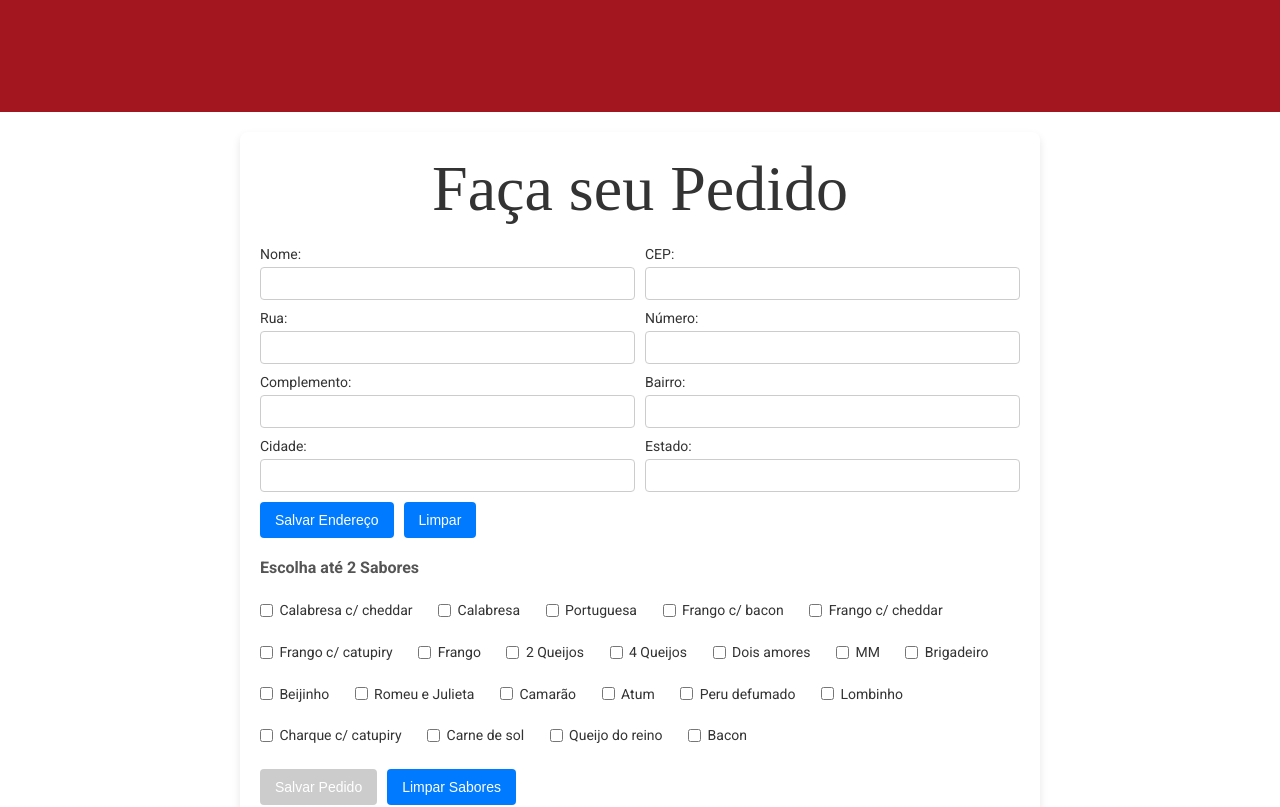
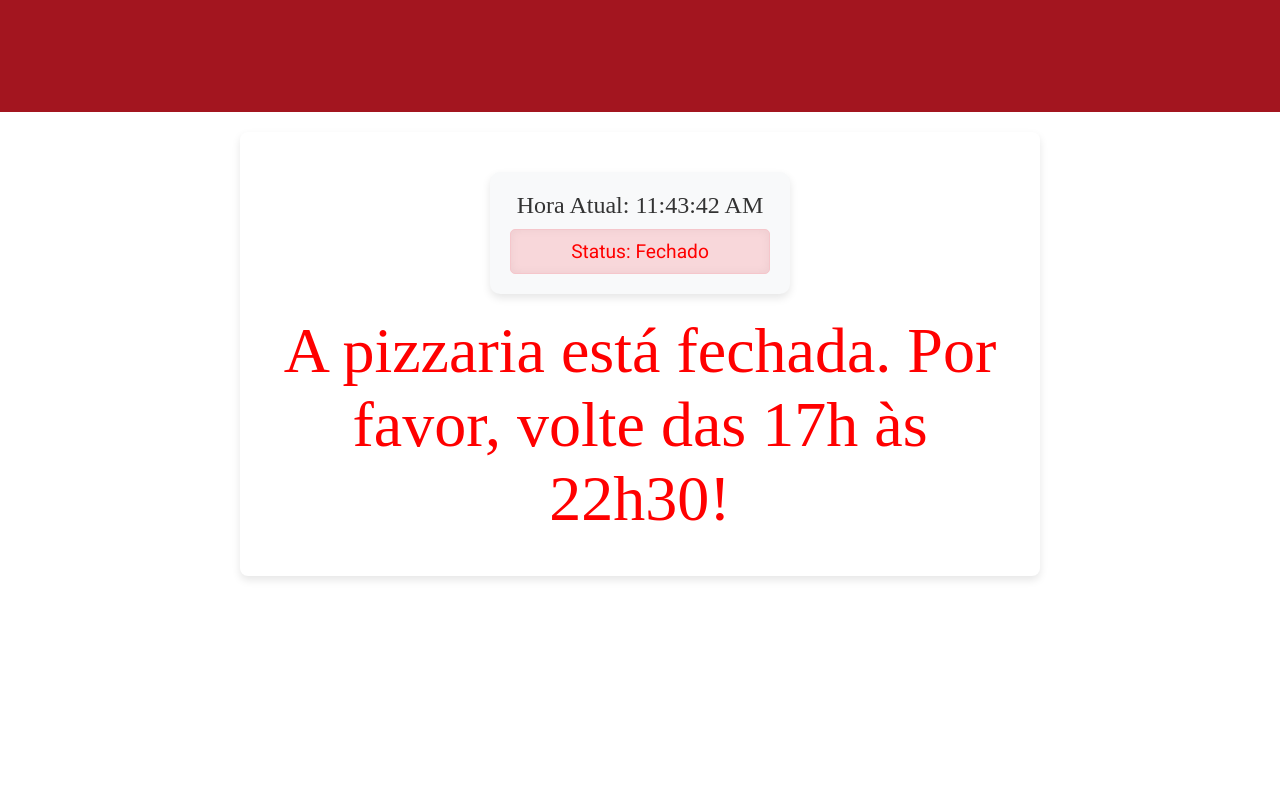
Before and after one commit to BMinority/REACT-Emporio-Pizzas, a React (Vite) app in the folder emporio-das-pizzas/: page / in a window 1280 px wide. Shown: the part 4700-5507 px from the top of the page. After the commit the page ends 5296 px from the top, so only its background shows below. Built offline with nearby package versions, Linux system fonts and the light colour scheme; a web font is replaced by a local one.

Commit message:
feat relogio aberto fechado

```diff
--- a/emporio-das-pizzas/src/components/Order.jsx
+++ b/emporio-das-pizzas/src/components/Order.jsx
@@ -1,8 +1,10 @@
 import { useState } from 'react';
 import '../css/Order.css';
+import Relogio from './Relogio';
 
 function Pedidos() {
-    // Estados para o Formulário de Endereço
+    const [aberto, setAberto] = useState(true);
+
     const [endereco, setEndereco] = useState({
         nome: '',
         cep: '',
@@ -19,7 +21,7 @@ function Pedidos() {
     const [sabores, setSabores] = useState([]);
     const [pedidos, setPedidos] = useState([]);
 
-    // Função para lidar com as mudanças do formulário de endereço
+    //mudanças do formulário de endereço
     const handleEnderecoChange = (e) => {
         setEndereco({
             ...endereco,
@@ -27,7 +29,6 @@ function Pedidos() {
         });
     };
 
-    // Função para salvar o endereço
     const salvarEndereco = () => {
         if (validarEndereco()) {
             setEnderecoSalvo(endereco);
@@ -46,24 +47,21 @@ function Pedidos() {
         }
     };
 
-    // Função para validar o formulário de endereço
     const validarEndereco = () => {
         return endereco.nome && endereco.rua && endereco.numero && endereco.bairro &&
             endereco.cidade && endereco.estado;
     };
 
-    // Função para editar o endereço
     const editarEndereco = () => {
         setEndereco(enderecoSalvo);
         setEnderecoSalvo(null);
     };
 
-    // Função para excluir o endereço
     const excluirEndereco = () => {
         setEnderecoSalvo(null);
     };
 
-    // Função para lidar com as seleções de sabores
+    //seleção de sabores
     const handleSaborChange = (e) => {
         const saborSelecionado = e.target.value;
         if (e.target.checked) {
@@ -75,7 +73,6 @@ function Pedidos() {
         }
     };
 
-    // Função para salvar um pedido
     const salvarPedido = () => {
         if (sabores.length > 0) {
             setPedidos([...pedidos, sabores]);
@@ -83,18 +80,15 @@ function Pedidos() {
         }
     };
 
-    // Função para limpar os sabores selecionados
     const limparSabores = () => {
         setSabores([]);
     };
 
-    // Função para excluir um pedido
     const excluirPedido = (index) => {
         const novosPedidos = pedidos.filter((_, i) => i !== index);
         setPedidos(novosPedidos);
     };
 
-    // Função para gerar a mensagem do WhatsApp
     const gerarMensagemWhatsApp = () => {
         if (!enderecoSalvo || pedidos.length === 0) return '';
 
@@ -110,16 +104,18 @@ function Pedidos() {
         return `${saudacao}${mensagemEndereco}\n${mensagemPedidos}\n\n${mensagemQuantidade}`;
     };
 
-    // URLs de WhatsApp com a mensagem personalizada
+    // URLs de WhatsApp
     const mensagem = encodeURIComponent(gerarMensagemWhatsApp());
     const whatsappUrl01 = `https://wa.me/5581988813531?text=${mensagem}`;
     const whatsappUrl02 = `https://wa.me/5581988241010?text=${mensagem}`;
 
     return (
         <section id="order" className="order-section">
+            <Relogio setAberto={setAberto} />
+            {aberto ? (
+                <>
                     <h3>Faça seu Pedido</h3>
 
-            {/* Formulário de Endereço */}
                     {!enderecoSalvo && (
                         <div className="address-form">
                             <label>
@@ -164,7 +160,6 @@ function Pedidos() {
                         </div>
                     )}
 
-            {/* Visualização do Endereço */}
                     {enderecoSalvo && (
                         <div className="address-view">
                             <h4>Endereço de Entrega</h4>
@@ -178,7 +173,6 @@ function Pedidos() {
                         </div>
                     )}
 
-            {/* Formulário de Sabores */}
                     <div className="flavors-form">
                         <h4>Escolha até 2 Sabores</h4>
                         <div className="flavors-options">
@@ -201,7 +195,6 @@ function Pedidos() {
                         </div>
                     </div>
 
-            {/* Resumo dos Pedidos */}
                     <div className="order-summary">
                         <h4>Resumo dos Pedidos</h4>
                         <ul>
@@ -215,7 +208,6 @@ function Pedidos() {
                         <p>Total de Pizzas: {pedidos.length}</p>
                     </div>
 
-            {/* Botões do WhatsApp */}
                     <div className="whatsapp-buttons">
                         <a href={whatsappUrl01} target="_blank" rel="noopener noreferrer">
                             Enviar para (81) 98881-3531
@@ -224,6 +216,13 @@ function Pedidos() {
                             Enviar para (81) 98824-1010
                         </a>
                     </div>
+                </>
+            ) : (
+                <div className="fechado-mensagem">
+                    <h3 style={{ color: 'red' }}>A pizzaria está fechada. Por favor, volte das 17h às 22h30!</h3>
+                </div>
+            )}
+
         </section>
     );
 }
--- /dev/null
+++ b/emporio-das-pizzas/src/components/Relogio.jsx
@@ -0,0 +1,39 @@
+import '../css/Hour.css'
+import { useState, useEffect } from 'react';
+
+function Relogio({ setAberto }) {
+    const [horaAtual, setHoraAtual] = useState(new Date());
+    const [statusPizzaria, setStatusPizzaria] = useState('Fechado');
+
+    useEffect(() => {
+        // Atualiza a hora atual
+        const intervalId = setInterval(() => {
+            setHoraAtual(new Date());
+        }, 1000);
+
+        return () => clearInterval(intervalId);
+    }, []);
+
+    useEffect(() => {
+        // status da pizzaria com base na hora atual
+        const hora = horaAtual.getHours();
+        const minutos = horaAtual.getMinutes();
+        const estaAberto = (hora > 16 && hora < 22) || (hora === 22 && minutos <= 30);
+
+        setStatusPizzaria(estaAberto ? 'Aberto' : 'Fechado');
+        setAberto(estaAberto);
+    }, [horaAtual, setAberto]);
+
+    const estiloStatus = {
+        color: statusPizzaria === 'Aberto' ? 'green' : 'red'
+    };
+
+    return (
+        <div className="relogio-container">
+            <h3>Hora Atual: {horaAtual.toLocaleTimeString()}</h3>
+            <h4 style={estiloStatus}>Status: {statusPizzaria}</h4>
+        </div>
+    );
+}
+
+export default Relogio;
--- /dev/null
+++ b/emporio-das-pizzas/src/css/Hour.css
@@ -0,0 +1,52 @@
+.relogio-container {
+    background-color: #f8f9fa;
+    border-radius: 10px;
+    padding: 20px;
+    box-shadow: 0 4px 8px rgba(0, 0, 0, 0.1);
+    max-width: 300px;
+    margin: 20px auto;
+    text-align: center;
+    font-family: 'Roboto', sans-serif;
+}
+
+.relogio-container h3 {
+    font-size: 1.5rem;
+
+    color: #333;
+
+    margin-bottom: 10px;
+}
+
+
+.relogio-container h4 {
+    font-size: 1.2rem;
+
+    margin-top: 5px;
+
+    font-weight: 500;
+}
+
+.relogio-container h4[style*="green"] {
+    background-color: #d4edda;
+
+    color: #155724;
+
+    border: 1px solid #c3e6cb;
+
+    padding: 10px;
+
+    border-radius: 5px;
+
+    box-shadow: inset 0 0 10px rgba(0, 0, 0, 0.05);
+}
+
+.relogio-container h4[style*="red"] {
+    background-color: #f8d7da;
+
+    color: #721c24;
+
+    border: 1px solid #f5c6cb;
+    padding: 10px;
+    border-radius: 5px;
+    box-shadow: inset 0 0 10px rgba(0, 0, 0, 0.05);
+}
--- a/emporio-das-pizzas/src/css/Order.css
+++ b/emporio-das-pizzas/src/css/Order.css
@@ -2,7 +2,7 @@
 
 .order-section {
     max-width: 800px;
-    height: 100vw;
+    height: auto;
     margin: 20px auto;
     background-color: #ffffff;
     box-shadow: 0px 4px 8px rgba(0, 0, 0, 0.1);
```
Lines whose indentation alone changed are shown as unchanged.
